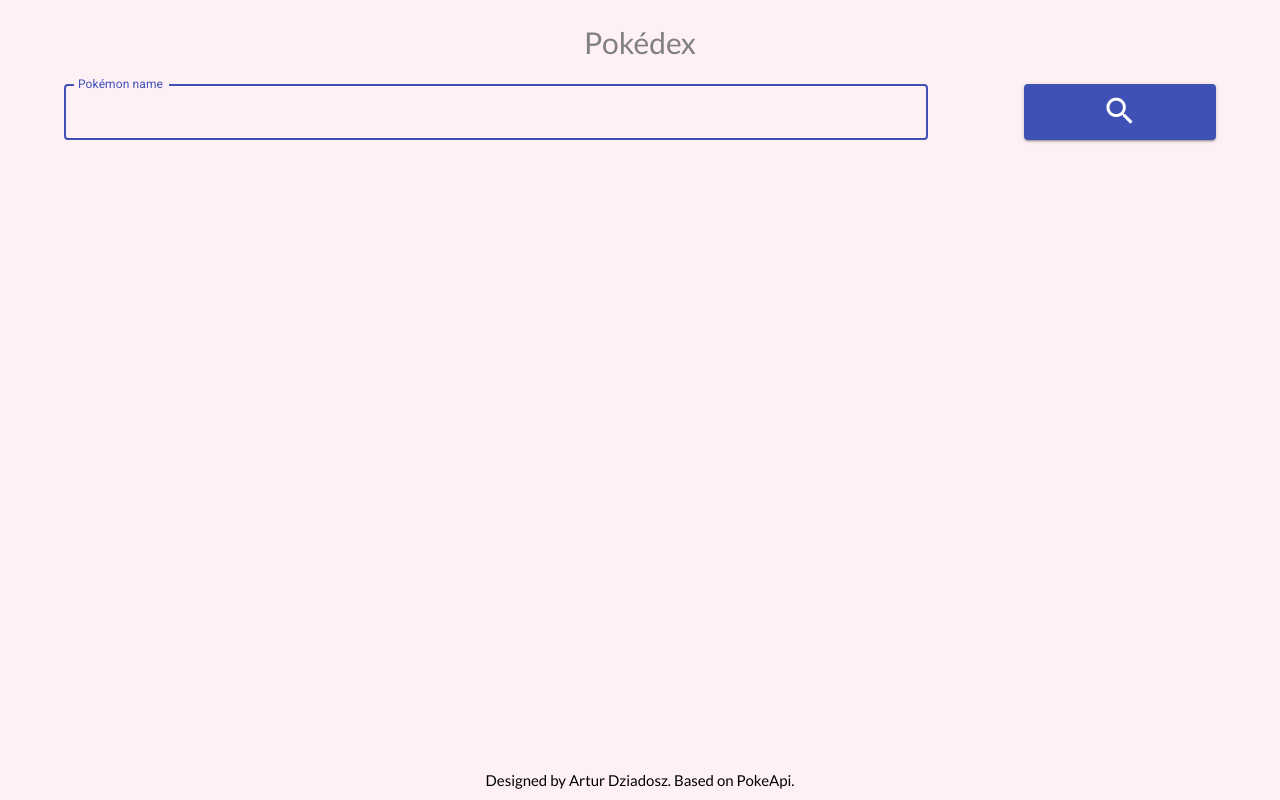
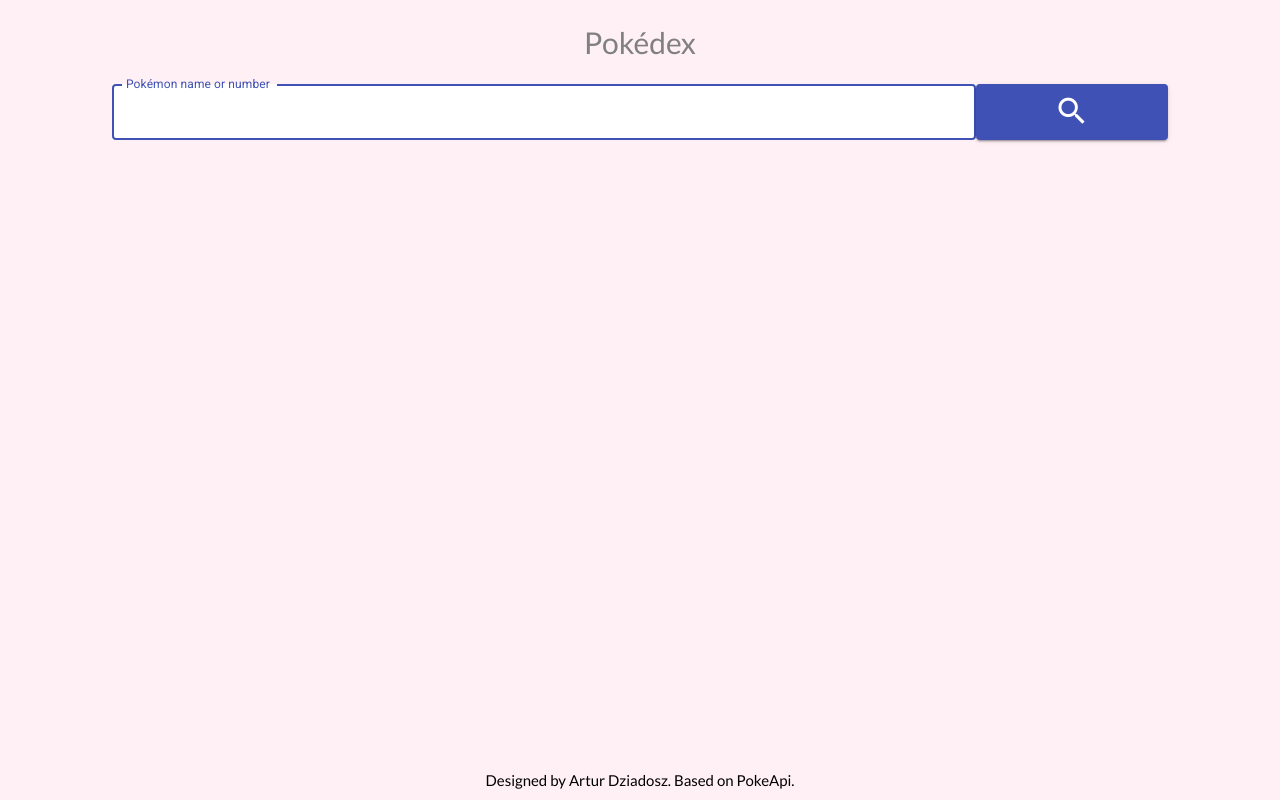
Before and after one commit to ArturDziadosz/Pokedex, a React (Create React App) app: page / in a window 1280 px wide. Built offline with nearby package versions, Linux system fonts and the light colour scheme.

Commit message:
0.0.20 Edited visual concept

```diff
--- a/src/components/Form.js
+++ b/src/components/Form.js
@@ -33,8 +33,8 @@
       <>
         <header className="container">
           <form className={"row"} onSubmit={this.handleSubmit}>
-            <TextField className={"col-9"} variant={"outlined"} color={"primary"} autoFocus={true}
-                       label={"Pokémon name"}
+            <TextField className={"col-9"} variant={"outlined"} autoFocus={true}
+                       label={"Pokémon name or number"}
                        type={"search"}
                        name={"inputValue"}
                        onChange={this.handleChange}
--- a/src/components/Form.scss
+++ b/src/components/Form.scss
@@ -1,9 +1,10 @@
 @import "../styles/settings/_variables.scss";
 
-header {
+header.container {
   .row {
+    justify-content: center;
     .col-9 {
-
+      background-color: white;
     }
     .col-2 {
       span {
```
